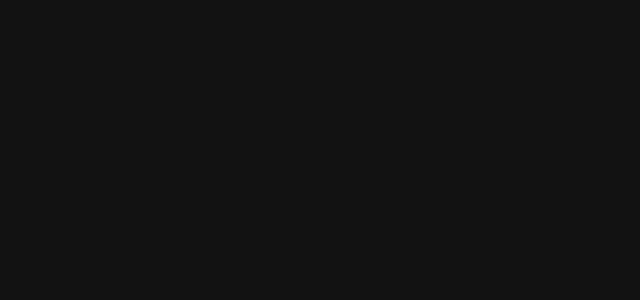
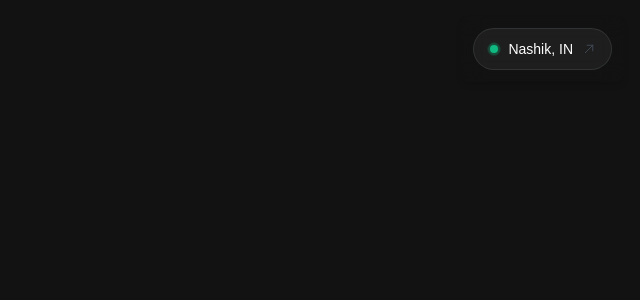
Before and after one commit to sush003/Portfolio, a React (Vite) app: page / in a window 1280 px wide. Shown: the top 300 px of the page, without its empty margins (640-1280 px from the left). Built offline with nearby package versions, Linux system fonts and the light colour scheme.

Commit message:
added location tag

```diff
--- a/src/components/HeroSection.jsx
+++ b/src/components/HeroSection.jsx
@@ -1,7 +1,10 @@
 import { useEffect, useRef } from "react";
 import AnimatedHeroTitle from "./AnimatedHeroTitle";
+import { LocationTag } from "@/components/ui/location-tag";
+
 
 export default function HeroSection() {
+
   const heroSectionRef = useRef(null);
   const isInScrollZoneRef = useRef(false);
 
@@ -142,6 +145,7 @@ export default function HeroSection() {
   }, []);
 
   return (
+
     <section className="hero-section" id="home" ref={heroSectionRef}>
       <div className="hero-content">
         <AnimatedHeroTitle />
@@ -150,6 +154,16 @@ export default function HeroSection() {
           Learn More
         </a>
       </div>
+
+      <div className="absolute top-4 right-4 z-50">
+  <div className="flex flex-col text-white items-end gap-2  backdrop-blur-md rounded-md p-3 shadow-md">
+
+    {/* <div className="text-white"> */}
+    <LocationTag city="Nashik" country="IN" timezone="IST" />
+    {/* </div> */}
+
+  </div>
+</div>
 
       <div className="scroll-indicator">
         <a href="#about">↓</a>
@@ -160,5 +174,6 @@ export default function HeroSection() {
         id="spline-viewer"
       ></spline-viewer>
     </section>
+
   );
 }
--- /dev/null
+++ b/src/components/ui/location-tag.jsx
@@ -0,0 +1,78 @@
+import { useState, useEffect } from "react"
+
+export function LocationTag({
+  city = "Nashik",
+  country = "IN",
+  timezone = "IST",
+  className = "text-white"
+}) {
+  const [isHovered, setIsHovered] = useState(false)
+  const [currentTime, setCurrentTime] = useState("")
+
+  useEffect(() => {
+    const updateTime = () => {
+      const now = new Date()
+      setCurrentTime(now.toLocaleTimeString("en-US", {
+        hour: "2-digit",
+        minute: "2-digit",
+        hour12: false,
+      }))
+    }
+    updateTime()
+    const interval = setInterval(updateTime, 1000)
+    return () => clearInterval(interval);
+  }, [])
+
+  return (
+    <button
+      onMouseEnter={() => setIsHovered(true)}
+      onMouseLeave={() => setIsHovered(false)}
+      className="group relative flex items-center gap-2.5 rounded-full border border-border/10 bg-secondary/5 px-4 py-2.5 transition-all duration-500 ease-out hover:border-foreground/20 hover:bg-secondary/10 hover:shadow-[0_0_20px_rgba(0,0,0,0.04)]">
+      {/* Live pulse indicator */}
+      <div className="relative flex items-center justify-center">
+        <span className="relative flex h-2 w-2">
+          <span
+            className="absolute inline-flex h-full w-full animate-ping rounded-full bg-emerald-500 opacity-75" />
+          <span className="relative inline-flex h-2 w-2 rounded-full bg-emerald-500" />
+        </span>
+      </div>
+      {/* Location text */}
+      <div className="flex items-center gap-2 overflow-hidden">
+        <span
+          className={`text-sm font-medium transition-all duration-500 ${className}`}
+          style={{
+            // color: "white"
+            transform: isHovered ? "translateY(-100%)" : "translateY(0)",
+            opacity: isHovered ? 0 : 1,
+          }}>
+          {city}, {country}
+        </span>
+
+        <span
+          className={`absolute left-11 text-sm font-medium transition-all duration-500 ${className}`}
+          style={{
+            transform: isHovered ? "translateY(0)" : "translateY(100%)",
+            opacity: isHovered ? 1 : 0,
+          }}>
+          {currentTime} {timezone}
+        </span>
+      </div>
+      {/* Arrow indicator */}
+      <svg
+        className="h-3 w-3 text-muted-foreground transition-all duration-300"
+        style={{
+          transform: isHovered ? "translateX(2px) rotate(-45deg)" : "translateX(0) rotate(0)",
+          opacity: isHovered ? 1 : 0.5,
+        }}
+        fill="none"
+        viewBox="0 0 24 24"
+        stroke="currentColor"
+        strokeWidth={2}>
+        <path
+          strokeLinecap="round"
+          strokeLinejoin="round"
+          d="M4.5 19.5l15-15m0 0H8.25m11.25 0v11.25" />
+      </svg>
+    </button>
+  );
+}
```
